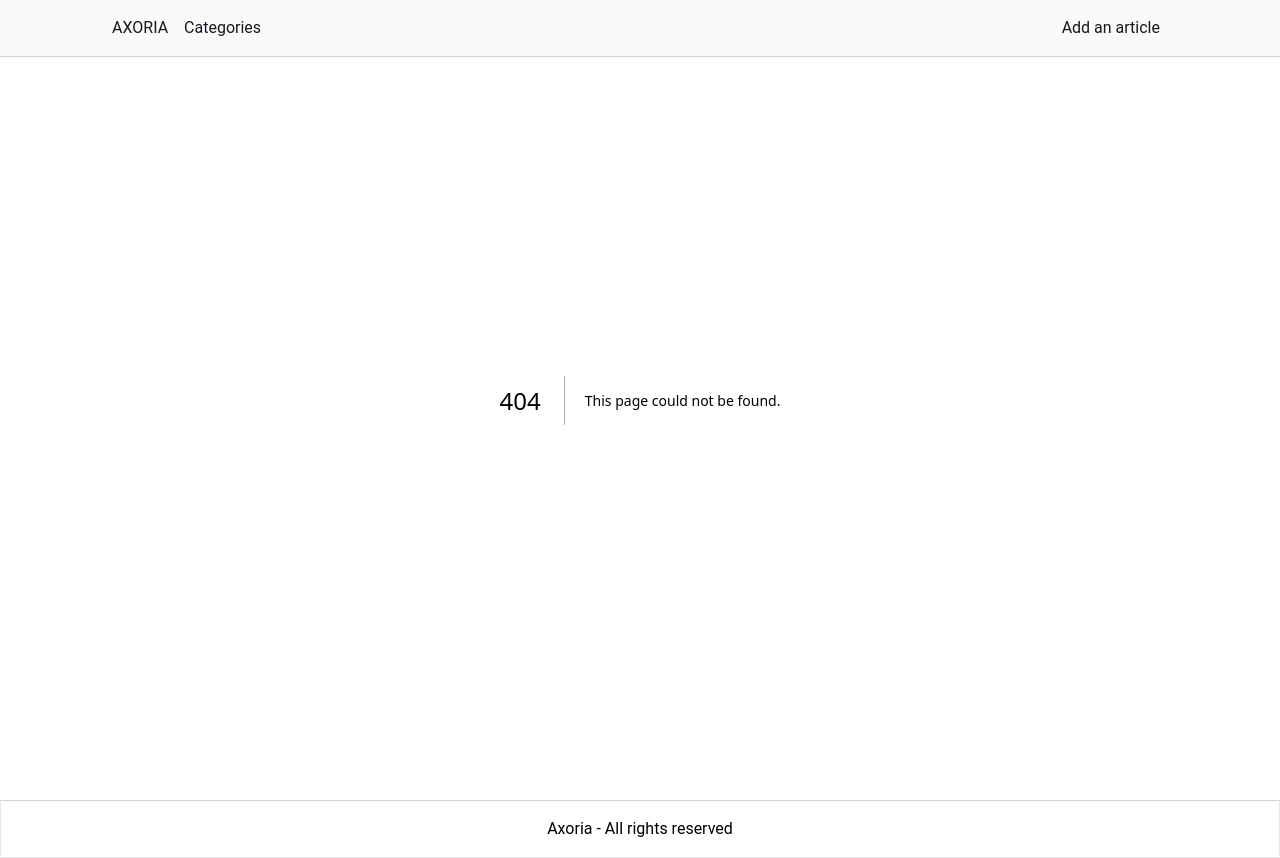
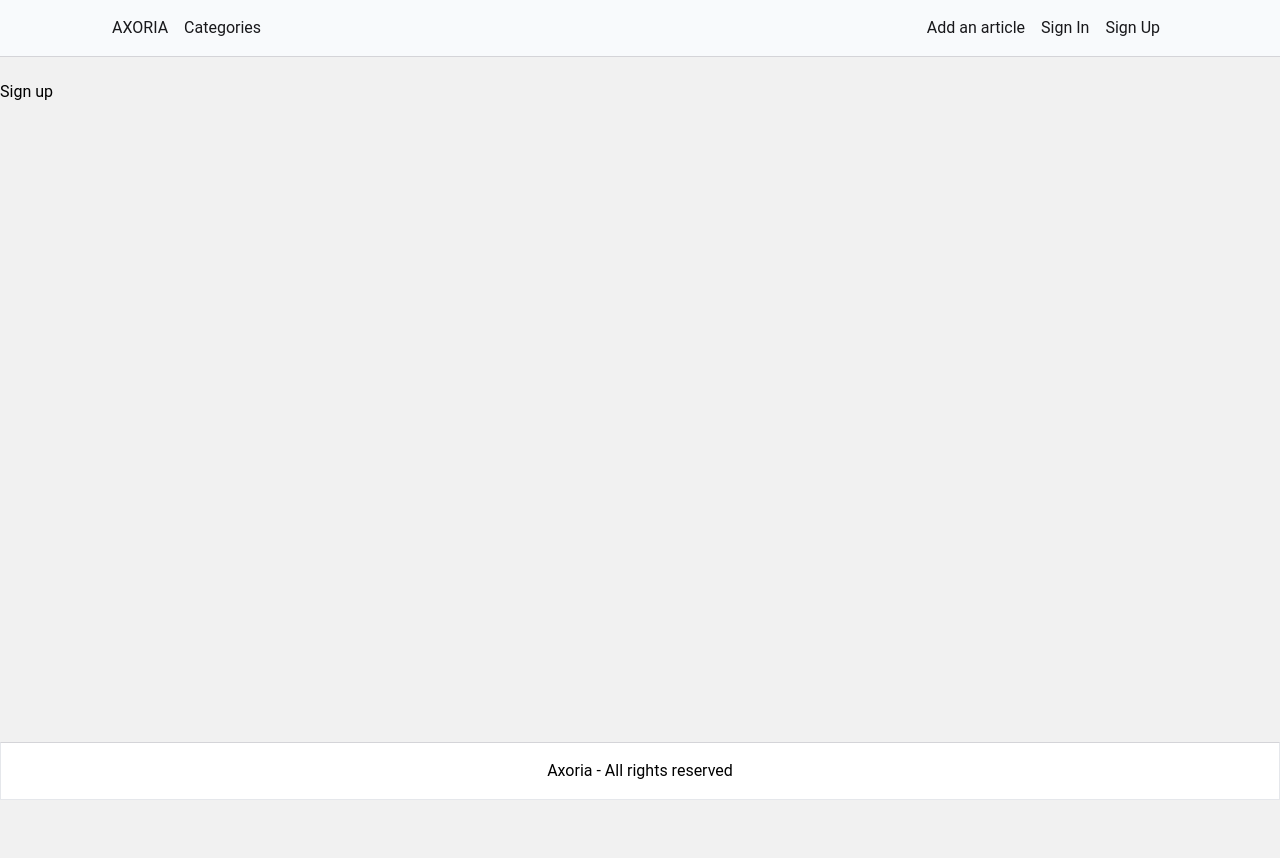
Before and after one commit to Benalta7892/NextJS, a Next.js app in the folder 4.axoria-blog/: page /signup in a window 1280 px wide. Before the commit this address had no page. After the commit the page ends 800 px from the top, so only its background shows below. Built offline with nearby package versions, Linux system fonts and the light colour scheme.

Commit message:
feat: creer les pages de connexion et d'inscription

```diff
--- /dev/null
+++ b/4.axoria-blog/src/app/(auth)/signin/page.jsx
@@ -0,0 +1,8 @@
+function page() {
+  return (
+    <div>
+      <h1 className="mt-20">Sign in</h1>
+    </div>
+  );
+}
+export default page;
--- /dev/null
+++ b/4.axoria-blog/src/app/(auth)/signup/page.jsx
@@ -0,0 +1,8 @@
+function page() {
+  return (
+    <div>
+      <h1 className="mt-20">Sign up</h1>
+    </div>
+  );
+}
+export default page;
--- a/4.axoria-blog/src/app/dashboard/create/page.jsx
+++ b/4.axoria-blog/src/app/dashboard/create/page.jsx
@@ -19,11 +19,11 @@
     // On met tags dans le formData
     // On utilise JSON.stringify pour convertir le tableau en chaîne de caractères
     formData.set("tags", JSON.stringify(tags));
-    console.log(formData);
+    // console.log(formData);
 
-    for (const [key, value] of formData.entries()) {
-      console.log(key, value);
-    }
+    // for (const [key, value] of formData.entries()) {
+    //   console.log(key, value);
+    // }
 
     serverValidationText.current.textContent = "";
     submitButtonRef.current.textContent = "Saving Post...";
--- a/4.axoria-blog/src/components/Navbar.jsx
+++ b/4.axoria-blog/src/components/Navbar.jsx
@@ -13,6 +13,12 @@
         <Link href="/dashboard/create" className="mx-2 text-zinc-900">
           Add an article
         </Link>
+        <Link href="/signin" className="mx-2 text-zinc-900">
+          Sign In
+        </Link>
+        <Link href="/signup" className="mx-2 text-zinc-900">
+          Sign Up
+        </Link>
       </div>
     </nav>
   );
```
